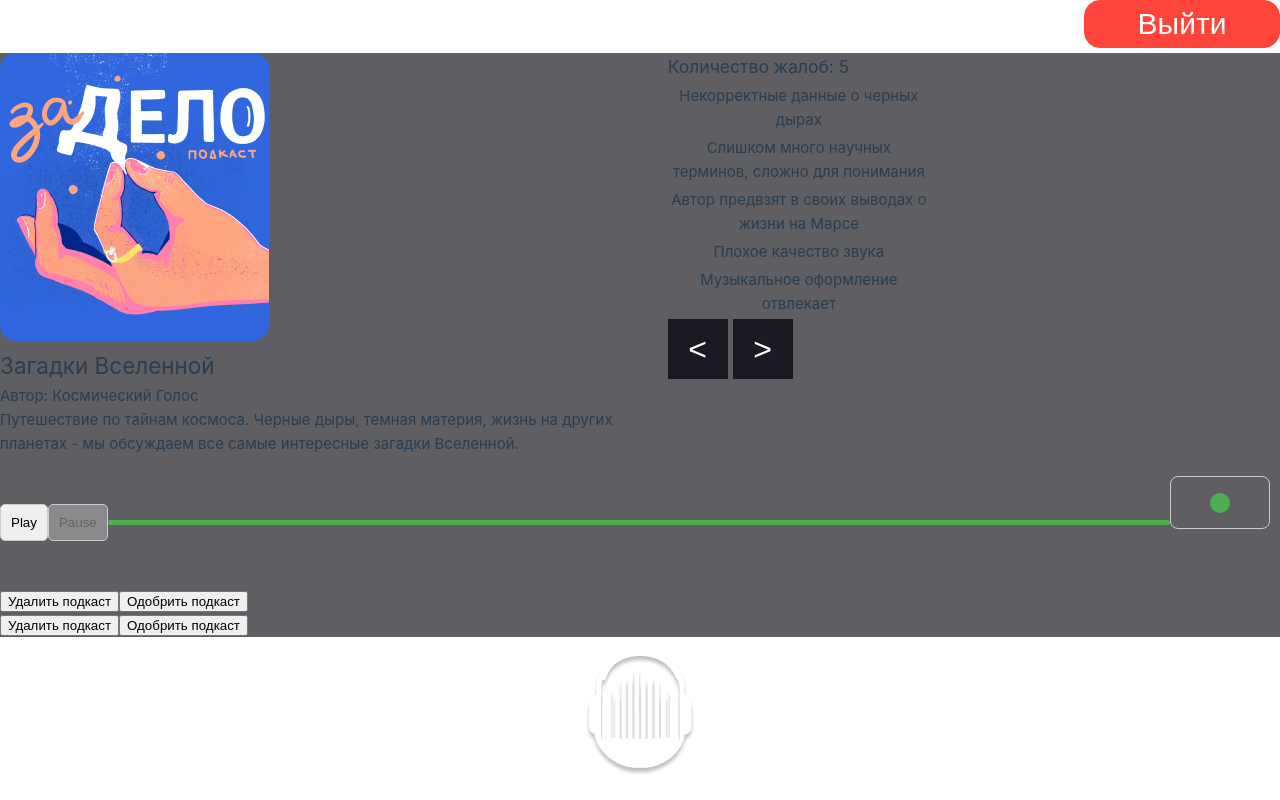
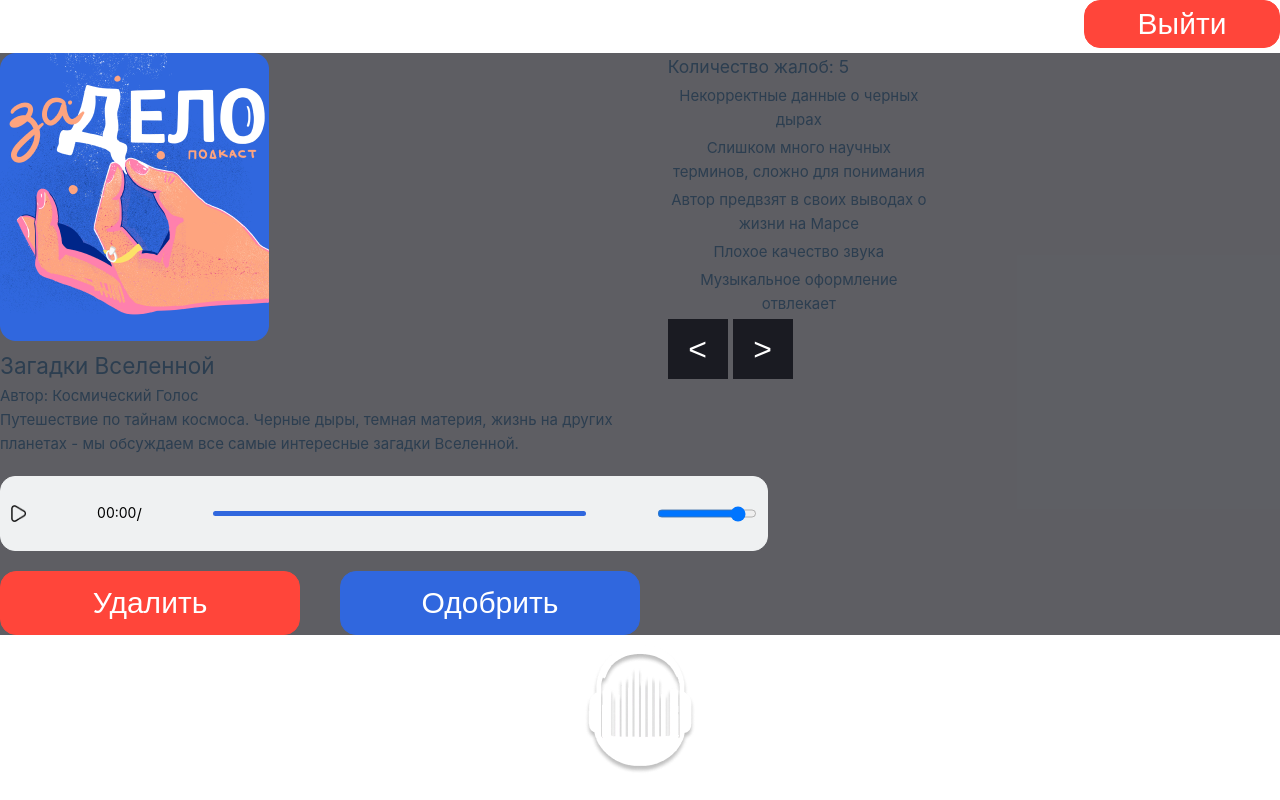
Before and after one commit to Snoppei/tiktalk_frontend_web, a Vue app: page /podcasts/1 in a window 1280 px wide. Built offline with nearby package versions, Linux system fonts and the light colour scheme.

Commit message:
TT-39: podcast page layout update

```diff
--- a/src/views/PodcastView.vue
+++ b/src/views/PodcastView.vue
@@ -4,12 +4,13 @@ export default {
     return {
       podcast: {
         imageUrl: "../src/assets/podcastPic.png",
+        audioUrl: "../src/assets/sample-3s.mp3",
         title: "Загадки Вселенной",
         author: "Космический Голос",
         description: "Путешествие по тайнам космоса. Черные дыры, темная материя, жизнь на других планетах - мы обсуждаем все самые интересные загадки Вселенной."
       },
       complaints: [
-        { id: 1, title: "Некорректные данные о черных дырах", message: "1" },
+        { id: 1, title: "Некорректные данные о черных дырах", message: "1123321231313213123123132131231312313213213123" },
         { id: 2, title: "Слишком много научных терминов, сложно для понимания", message: "2" },
         { id: 3, title: "Автор предвзят в своих выводах о жизни на Марсе", message: "3" },
         { id: 4, title: "Плохое качество звука", message: "4" },
@@ -17,13 +18,94 @@ export default {
       ],
       currentPage: 1,
       totalPages: 1,
-      selectedComplaint: null
+      selectedComplaint: null,
+      isPlaying: false,
+      currentTime: '00:00',
+      remainingTime: '',
+      volume: 1.0,
+      intervalId: null,
+      hasNextPage: true
     };
   },
   methods: {
     selectComplaint(complaint) {
       this.selectedComplaint = complaint;
+    },
+    play() {
+      if (!this.isPlaying) {
+        this.player.play();
+        this.isPlaying = true;
+        this.intervalId = setInterval(this.updateProgress, 100); // Update progress bar every 100ms
+      }
+    },
+    pause() {
+      if (this.isPlaying) {
+        this.player.pause();
+        this.isPlaying = false;
+        clearInterval(this.intervalId);
+        this.intervalId = null;
+      }
+    },
+    updateProgress() {
+      const currentTime = Math.floor(this.player.currentTime);
+      const duration = Math.floor(this.player.duration);
+
+      // Format the current time
+      this.currentTime = this.formatTime(currentTime);
+
+      // Display remaining time or total duration based on playback state
+      if (this.isPlaying) {
+        // Calculate and display remaining time while playing
+        this.remainingTime = this.formatTime(duration - currentTime);
+      } else {
+        // Display total duration when not playing
+        this.remainingTime = this.formatTime(duration);
+      }
+
+      // Update the progress bar
+      const progress = (currentTime / duration) * 100;
+      this.progressPercentage = progress;
+    },
+    formatTime(seconds) {
+      const minutes = Math.floor(seconds / 60);
+      const remainingSeconds = Math.round(seconds % 60); // Round to nearest whole number
+      return `${minutes.toString().padStart(2, "0")}:${remainingSeconds.toString().padStart(2, "0")}`;
+    },
+    onPlay() {
+    },
+    onPause() {
+    },
+    onEnd() {
+      this.isPlaying = false;
+      clearInterval(this.intervalId);
+      this.intervalId = null;
+      this.currentTime = '00:00';
+      // Set remainingTime to the total duration
+      this.remainingTime = this.formatTime(this.player.duration);
+      this.progressPercentage = 0;
+    },
+    togglePlayPause() {
+      if (this.isPlaying) {
+        this.pause();
+      } else {
+        this.play();
+      }
+    },
+    setVolume(value) {
+      this.player.volume = parseFloat(value);
+      this.volume = parseFloat(value);
     }
+  },
+  computed: {
+  playPauseClass() {
+    return this.isPlaying ? 'pause' : 'play';
+  }
+},
+  mounted() {
+    this.player = this.$refs.player; // Get reference to the audio element
+    this.player.addEventListener('loadedmetadata', () => {
+    this.remainingTime = this.formatTime(this.player.duration);
+  });
   }
 };
 </script>
@@ -74,36 +156,27 @@ export default {
         <div class="podcast-player">
           <audio ref="player" :src="podcast.audioUrl" @play="onPlay" @pause="onPause" @ended="onEnd">
             <source :src="podcast.audioUrl" type="audio/mpeg">
-              Your browser does not support the audio tag.
             </source>
           </audio>
-
           <div class="player-controls">
-            <button @click="play" :disabled="isPlaying">Play</button>
-            <button @click="pause" :disabled="!isPlaying">Pause</button>
+            <button @click="togglePlayPause" :class="playPauseClass"></button>
+            <div class="player-time">
+              <span class="current-time">{{ currentTime }}</span>
+              <p class="slash"> / </p>
+              <span class="remaining-time">{{ remainingTime }}</span>
+            </div>
             <div class="progress-bar">
               <div class="progress" :style="{ width: progressPercentage + '%' }"></div>
             </div>
             <div class="volume-control">
-              <input type="range" v-model="volume" min="0" max="1" step="0.01" />
-              <i class="fas fa-volume-up" v-if="volume > 0"></i>
-              <i class="fas fa-volume-off" v-if="volume === 0"></i>
+              <input type="range" :value="volume" min="0" max="1" step="0.01" @input="setVolume($event.target.value)"/>
             </div>
-          </div>
-          <div class="player-time">
-            <span class="current-time">{{ currentTime }}</span>
-            <span class="remaining-time">{{ remainingTime }}</span>
           </div>
         </div>
 
         <div class="podcast-actions">
-          <button>Удалить подкаст</button>
-          <button>Одобрить подкаст</button>
-        </div>
-
-        <div class="podcast-actions">
-          <button>Удалить подкаст</button>
-          <button>Одобрить подкаст</button>
+          <button class="delete">Удалить</button>
+          <button class="approve">Одобрить</button>
         </div>
       </main>
       <footer>
@@ -113,8 +186,47 @@ export default {
   </template>
 
 <style>
+.current-time {
+  color: #000000;
+}
+.remaining-time {
+  color: #000000;
+}
+.slash {
+  color: #000000;
+}
+.podcast-actions {
+  display: flex;
+  flex-direction: row;
+  justify-content: space-between;
+  width: 50%;
+}
 .complaints-unit{
     display: block;
+}
+.delete {
+  display: block;
+  width: 300px;
+  height: 64px;
+  font-size: 30px;
+  padding: 10px;
+  background-color: #FF453A;
+  color: #fff;
+  border: 1px solid #FF453A;
+  border-radius: 16px;
+  margin: 0 0;
+}
+.approve {
+  display: block;
+  width: 300px;
+  height: 64px;
+  font-size: 30px;
+  padding: 10px;
+  background-color: #3067DE;
+  color: #fff;
+  border: 1px solid #3067DE;
+  border-radius: 16px;
+  margin: 0 0;
 }
 .menu {
     display: grid;
@@ -142,27 +254,49 @@ header {
   justify-content: space-between;
 }
 .podcast-player {
+  border: 1px solid #EFF1F2;
+  background-color: #EFF1F2;
+  border-radius: 15px;
   display: flex;
   flex-direction: column;
-  margin-top: 20px;
+  width: 60%;
+  padding: 10px;
+  margin: 20px 0 20px 0;
 }
 
 .player-controls {
   display: flex;
   align-items: center;
   justify-content: space-between;
-  margin-bottom: 10px;
 }
 
 .player-controls button {
-  padding: 10px;
-  border: 1px solid #ccc;
-  border-radius: 5px;
+  width: 15px;
+  height: 17px;
+  padding: 5px;
+  background-color: transparent;
+  background-image: url('../assets/play.png');
+  background-size: cover;
+  border: none;
   cursor: pointer;
 }
 
+.player-controls button.play {
+  background-image: url('../assets/play.png');
+  width: 15px;
+  height: 17px;
+  padding: 5px;
+}
+
+.player-controls button.pause {
+  background-image: url('../assets/pause.png');
+  width: 15px;
+  height: 16px;
+  padding: 5px;
+}
+
 .progress-bar {
-  width: 100%;
+  width: 50%;
   height: 5px;
   background-color: #ccc;
   border-radius: 5px;
@@ -171,7 +305,7 @@ header {
 
 .progress {
   height: 100%;
-  background-color: #4caf50;
+  background-color: #3067DE;
   transition: width 0.5s ease;
 }
 
@@ -182,42 +316,13 @@ header {
 
 .volume-control input[type="range"] {
   width: 100px;
-  margin-right: 10px;
-  -webkit-appearance: none;
-  appearance: none;
-  background: transparent;
-  cursor: pointer;
-}
-
-.volume-control input[type="range"]::-webkit-slider-thumb {
-  -webkit-appearance: none;
-  appearance: none;
-  width: 20px;
-  height: 20px;
-  background-color: #4caf50;
-  border-radius: 50%;
-  cursor: pointer;
-  transition: background-color 0.3s ease;
-}
-
-.volume-control input[type="range"]::-moz-range-thumb {
-  width: 20px;
-  height: 20px;
-  background-color: #4caf50;
-  border-radius: 50%;
-  cursor: pointer;
-  transition: background-color 0.3s ease;
-}
-
-.volume-control i {
-  font-size: 20px;
-  cursor: pointer;
+  margin-right: 0;
+  margin-bottom: 0;
 }
 
 .player-time {
   display: flex;
   justify-content: space-between;
-  margin-top: 10px;
 }
 
 .player-time span {
```
